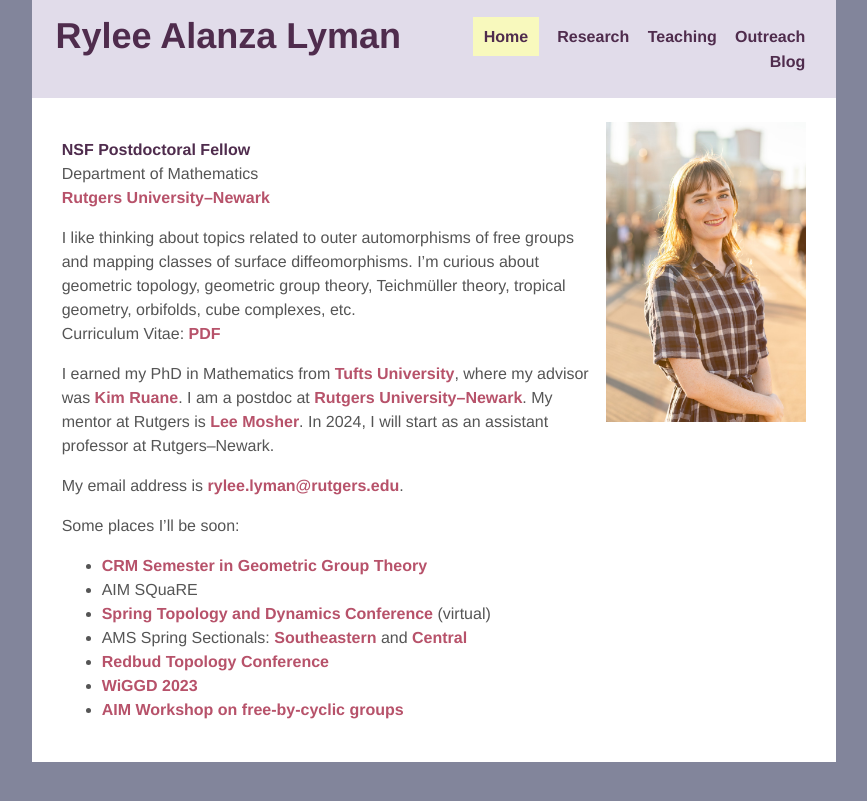
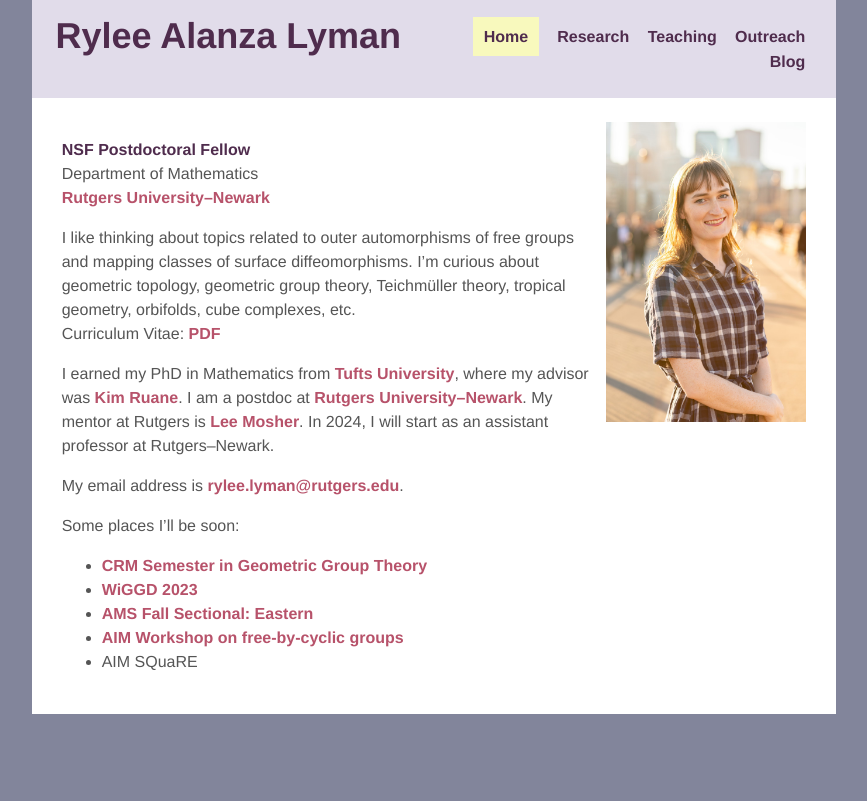
Before and after one commit to ryleelyman/Site, a Jekyll site: the page built from index.md, in a window 1280 px wide. Shown: the top 801 px of the page, without its empty margins (206-1073 px from the left). Built offline with Jekyll 4.4.1, drawn with Linux system fonts in a browser that asks for light colours.

Commit message:
Update CV, main bio page.

```diff
--- a/_includes/bio.md
+++ b/_includes/bio.md
@@ -19,11 +19,9 @@ My email address is <rylee.lyman@rutgers.edu>.
 
 Some places I'll be soon:
  - [CRM Semester in Geometric Group Theory](https://www.crmath.ca/en/activities/#/type/activity/id/3827)
+ - [WiGGD 2023](https://math.ou.edu/~jing/wiggd2023/)
+ - [AMS Fall Sectional: Eastern](https://www.ams.org/meetings/sectional/2302_special.html)
+ - [AIM Workshop on free-by-cyclic groups](https://aimath.org/workshops/upcoming/freebycyclic/)
  - AIM SQuaRE
- - [Spring Topology and Dynamics Conference](https://sites.rhodes.edu/stdc) (virtual)
- - AMS Spring Sectionals: [Southeastern](https://www.ams.org/meetings/sectional/2298_deadlines.html) and [Central](https://www.ams.org/meetings/sectional/2308_program_ss2.html)
- - [Redbud Topology Conference](https://redbud.math.ou.edu/spring-2023/)
- - [WiGGD 2023](https://math.ou.edu/~jing/wiggd2023/)
- - [AIM Workshop on free-by-cyclic groups](https://aimath.org/workshops/upcoming/freebycyclic/)
 
 [pdf]: {{ "assets/pdfs/Lyman.pdf" | relative_url }}
```
Also changed, not shown: research.md (+2 -2 lines), 1 other file.
